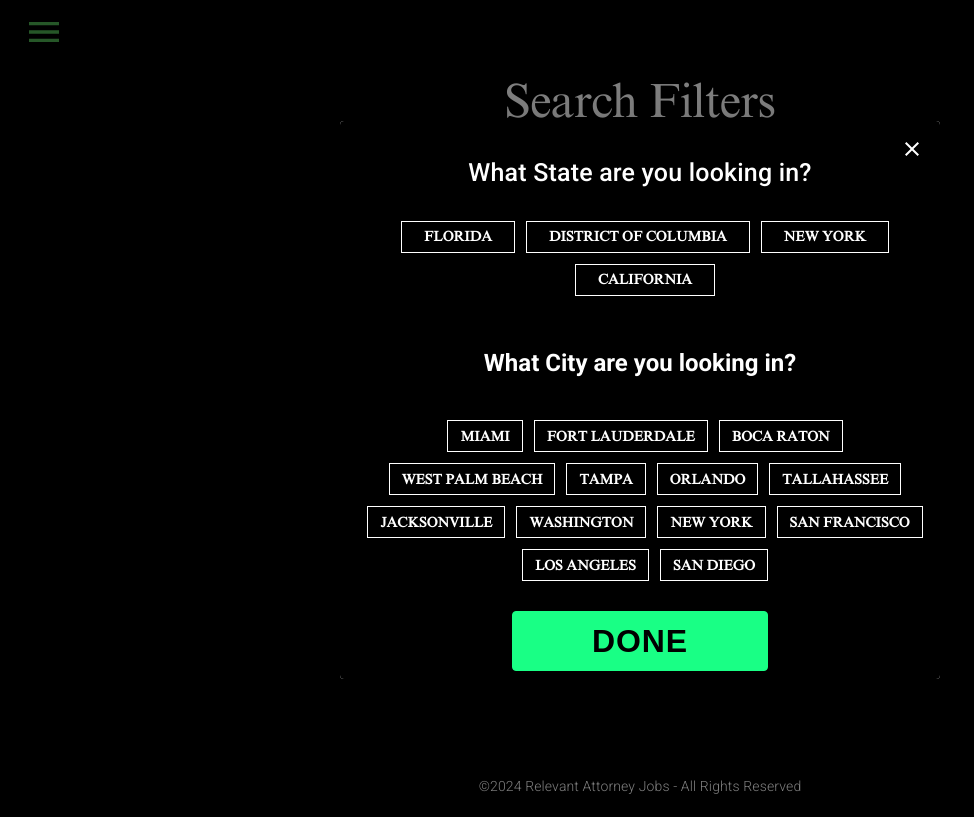
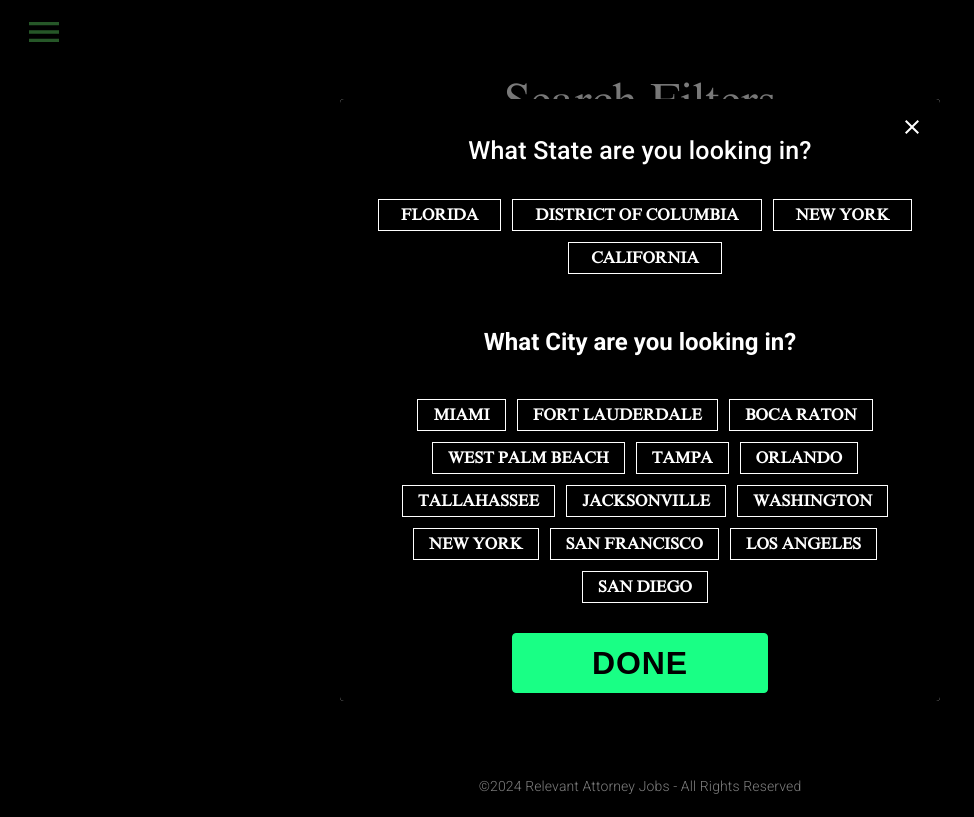
Before and after one commit to mr-rony356/Job-Board, a React (Vite) app: page / in a window 1280 px wide. Both pictures are taken after a click on the button "Edit City & State". Shown: the whole page, without its empty margins (0-974 px from the left). Built offline with nearby package versions, Linux system fonts and the light colour scheme; no server answers.

Commit message:
media added for mobile Chips in filter modal

```diff
--- a/src/components/FiltersOption.tsx
+++ b/src/components/FiltersOption.tsx
@@ -106,6 +106,7 @@ const FilterItems = ({ cleared }: Cleared) => {
             fontFamily: "Inter",
             fontWeight: "700",
             width: "auto",
+            padding: isMobile ? "" : "20px 10px",
             cursor: "pointer",
           }}
           label="Edit City & State"
@@ -121,6 +122,8 @@ const FilterItems = ({ cleared }: Cleared) => {
             borderRadius: "0px",
             fontSize: "14px",
             fontFamily: "Inter",
+            padding: isMobile ? "" : "20px 10px",
+
             fontWeight: "700",
             width: "auto",
             cursor: "pointer",
@@ -136,6 +139,8 @@ const FilterItems = ({ cleared }: Cleared) => {
             borderRadius: "0px",
             fontSize: "14px",
             fontFamily: "Inter",
+            padding: isMobile ? "" : "20px 10px",
+
             fontWeight: "700",
             width: "auto",
             cursor: "pointer",
--- a/src/components/Modal.tsx
+++ b/src/components/Modal.tsx
@@ -176,8 +176,8 @@ const CustomizedDialogs: React.FC<CustomizedDialogsProps> = ({
                             : "white",
                           margin: "3px",
                           borderRadius: "0px",
-                          padding:isMobile?'': "3px 10px",
-                          fontSize: isMobile?"12px":"14px",
+                          padding:isMobile?'': "5px 10px",
+                          fontSize: isMobile?"12px":"16px",
                           fontFamily: "Times New Roman, Times, serif", // Set the font family to Times New Roman
                           fontWeight: "700",
                           width: "auto",
@@ -240,10 +240,11 @@ const CustomizedDialogs: React.FC<CustomizedDialogsProps> = ({
                               color: formData.City === city ? "black" : "white",
                               margin: "3px",
                               borderRadius: "0px",
-                              fontSize: isMobile?"12px":"14px",
+                              fontSize: isMobile?"12px":"16px",
                               fontFamily: "Times New Roman, Times, serif", // Set the font family to Times New Roman
                               fontWeight: "700",
                               width: "auto",
+                              padding:isMobile?'': "3px",
                               cursor: "pointer",
                               transition: "all 0.3s ease-in-out",
                               "&:hover": {
```
